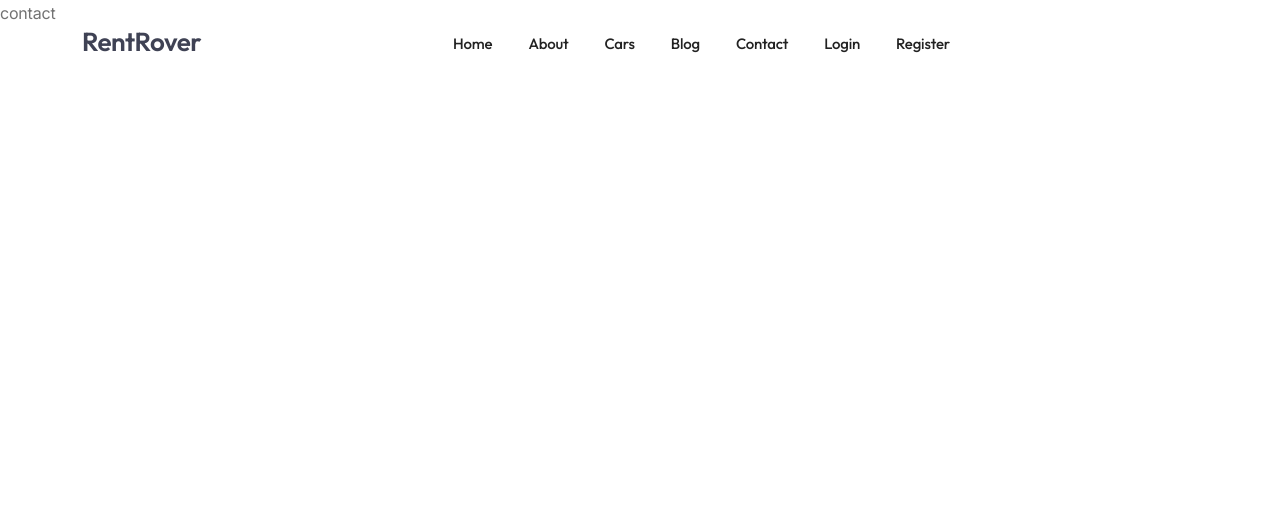
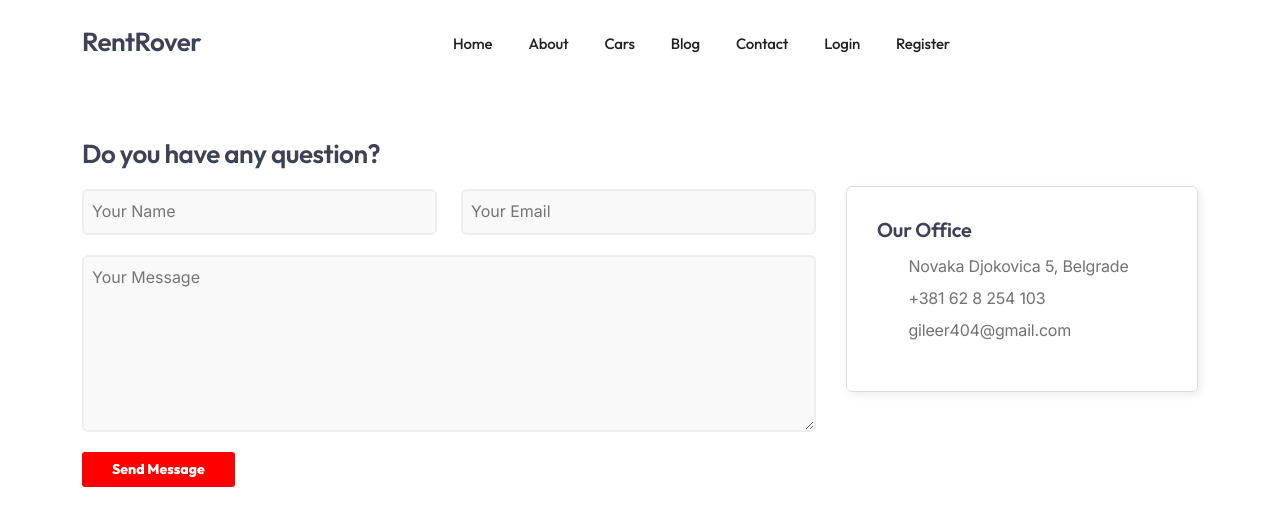
Before and after one commit to nikola8217/RentRover, a Vue app in the folder client/: page /contact in a window 1280 px wide. Shown: the top 526 px of the page. Built offline with nearby package versions, Linux system fonts and the light colour scheme; a web font is replaced by a local one.

Commit message:
Contact Page

```diff
--- a/client/src/views/Contact.vue
+++ b/client/src/views/Contact.vue
@@ -1,3 +1,57 @@
 <template>
-    <p>contact</p>
+    <section aria-label="section">
+    <div class="container mt-5">
+            <div class="row g-custom-x">
+
+                <div class="col-lg-8 mb-sm-30">
+
+                    <h3>Do you have any question?</h3>
+
+                    <form name="contactForm" id="contact_form" class="form-border" method="post" action="#">
+                            <div class="row">
+                                <div class="col-md-6 mb10">
+                                    <div class="field-set">
+                                        <input type="text" name="Name" id="name" class="form-control" placeholder="Your Name" required>
+                                    </div>
+                                </div>
+                                <div class="col-md-6 mb10">
+                                    <div class="field-set">
+                                        <input type="text" name="Email" id="email" class="form-control" placeholder="Your Email" required>
+                                    </div>
+                                </div>
+                            </div>
+
+                            <div class="field-set mb20">
+                                <textarea name="message" id="message" class="form-control" placeholder="Your Message" required></textarea>
+                            </div>
+                            <div class="g-recaptcha" data-sitekey="copy-your-site-key-here"></div>
+                            <div id='submit' class="mt20">
+                                <input type='submit' id='send_message' value='Send Message' class="btn-main">
+                            </div>
+
+                            <div id="success_message" class='success'>
+                                Your message has been sent successfully. Refresh this page if you want to send more messages.
+                            </div>
+                            <div id="error_message" class='error'>
+                                Sorry there was an error sending your form.
+                            </div>
+                        </form>
+            </div>
+
+            <div class="col-lg-4 mt-5">
+
+                <div class="de-box mb30">
+                    <h4>Our Office</h4>
+                    <address class="s1">
+                        <span><i class="id-color fa fa-map-marker fa-lg"></i>Novaka Djokovica 5, Belgrade</span>
+                        <span><i class="id-color fa fa-phone fa-lg"></i>+381 62 8 254 103</span>
+                        <span><i class="id-color fa fa-envelope-o fa-lg"></i>gileer404@gmail.com</span>
+                    </address>
+                </div>
+            </div>
+
+            </div>
+        </div>
+
+    </section>
 </template>
```
